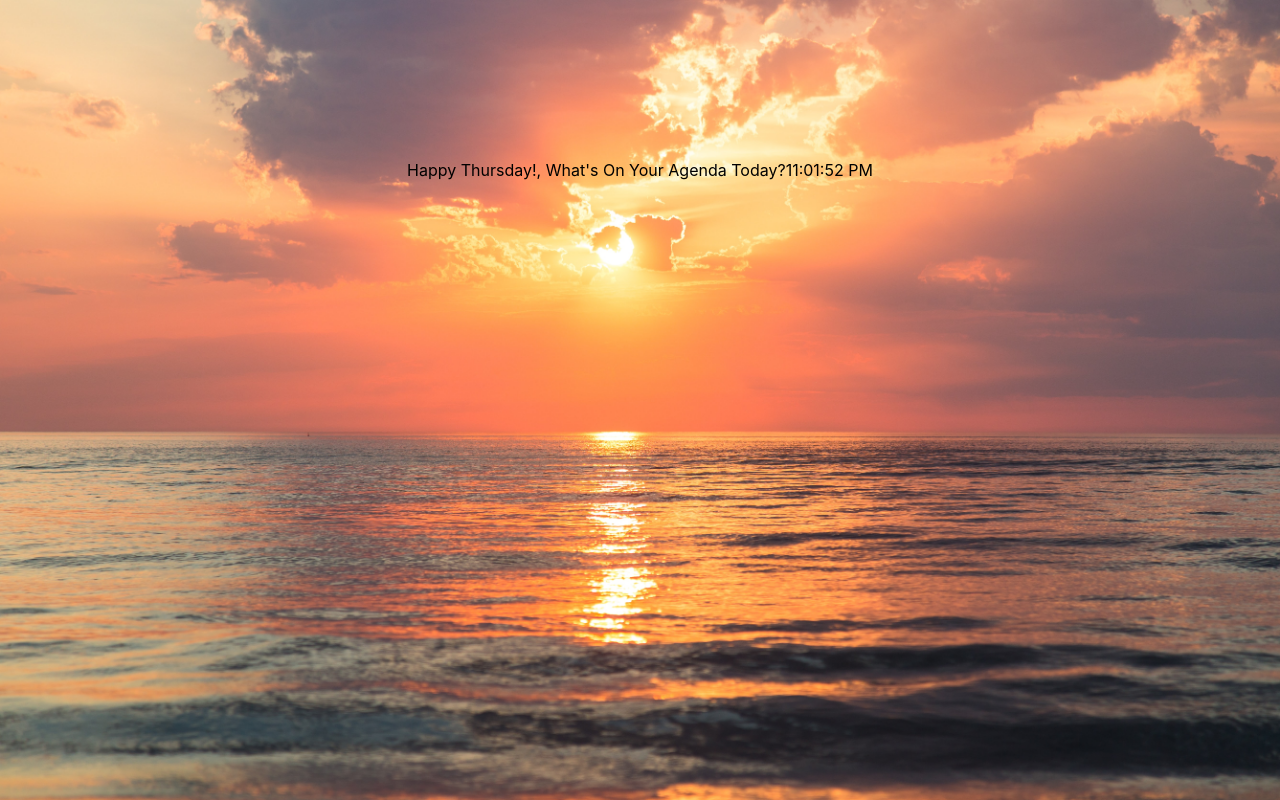
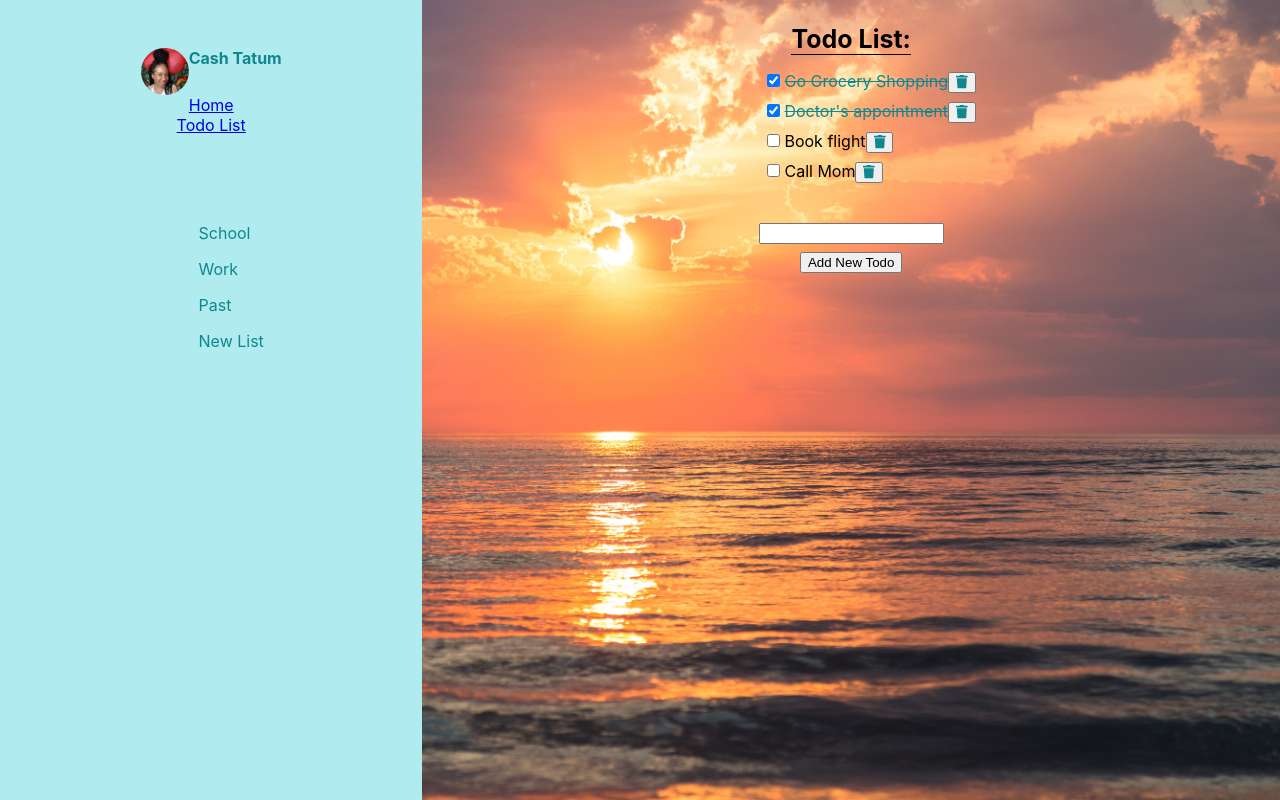
Before and after one commit to atatum718/todo-react, a React (Create React App) app: page /todos in a window 1280 px wide. Built offline with nearby package versions, Linux system fonts and the light colour scheme.

Commit message:
corrected spelling on the route so my links would work properly

```diff
--- a/src/App.js
+++ b/src/App.js
@@ -1,123 +1,32 @@
 import React from "react";
 import avatar from "../src/imgs/me-on-erica-bdayjpg.jpg";
 import "./App.css";
-import Todoitem from "./components/Todoitem.js";
+import TodoList from "./components/TodoList";
+
 import Nav from "./components/Nav.js";
+import Clock from "./components/Clock";
+import { Switch, Route } from "react-router-dom";
 
-const TODO_LIST_KEY = "todoapp_list";
 class App extends React.Component {
   state = {
     user: {
       ProfileName: "Cash Tatum",
       profileImg: avatar,
     },
-    todoList: [
-      {
-        id: 1,
-        description: "Go Grocery Shopping",
-        isCompleted: true,
-      },
-      {
-        id: 2,
-        description: "Doctor's appointment",
-        isCompleted: true,
-      },
-      {
-        id: 3,
-        description: "Book flight",
-        isCompleted: false,
-      },
-      {
-        id: 4,
-        description: "Call Mom",
-        isCompleted: false,
-      },
-    ],
-    newTodoDescription: "",
-  };
-
-  componentDidMount() {
-    let todoListStr = localStorage.getItem(TODO_LIST_KEY);
-    if (todoListStr) {
-      this.setState({
-        todoList: JSON.parse(todoListStr),
-      });
-    }
-  }
-
-  componentDidUpdate(prevProps, prevState) {
-    if (this.state.todoList !== prevState.todoList) {
-      let todoListStr = JSON.stringify(this.state.todoList);
-      localStorage.setItem(TODO_LIST_KEY, todoListStr);
-    }
-  }
-
-  handleChangeNewTodo = (event) => {
-    const value = event.target.value;
-    this.setState({ newTodoDescription: value });
-  };
-  handleAddNewTodo = () => {
-    this.setState((state) => {
-      return {
-        todoList: [
-          ...state.todoList,
-          { id: 5, description: state.newTodoDescription, isCompleted: false },
-        ],
-        newTodoDescription: "",
-      };
-    });
-  };
-
-  handleCheckTodo = (id) => {
-    this.setState((state) => {
-      let newList = state.todoList.map((item) => {
-        if (item.id === id) {
-          return { ...item, isCompleted: !item.isCompleted };
-        }
-        return item;
-      });
-      return { todoList: newList };
-    });
-  };
-
-  handleDeleteTodo = (id) => {
-    this.setState((state) => {
-      let filteredList = state.todoList.filter((item) => {
-        if (item.id === id) {
-          return false;
-        }
-        return true;
-      });
-      return { todoList: filteredList };
-    });
   };
 
   render() {
     return (
       <div style={styles.pageContainer}>
         <Nav user={this.state.user} />
-        <div style={styles.listContainer}>
-          <h1 style={styles.listTitle}>Todo List:</h1>
-          <ul>
-            {this.state.todoList.map((todoItem) => (
-              <Todoitem
-                key={todoItem.id}
-                todoItem={todoItem}
-                onCheckTodo={this.handleCheckTodo}
-                onDeleteTodo={this.handleDeleteTodo}
-              />
-            ))}
-          </ul>
-          <input
-            style={styles.newItemInput}
-            onChange={this.handleChangeNewTodo}
-            value={this.state.newTodoDescription}
-            type="text"
-          />
-          <button onClick={this.handleAddNewTodo} style={styles.newItemButton}>
-            Add New Todo
-          </button>
-        </div>
+        <Switch>
+          <Route exact path="/">
+            <Clock />
+          </Route>
+          <Route path="/todos">
+            <TodoList />
+          </Route>
+        </Switch>
       </div>
     );
   }
@@ -128,26 +37,6 @@ const styles = {
     display: "flex",
     width: "100%",
   },
-  listContainer: {
-    padding: "0 2rem",
-    width: "67%",
-    display: "flex",
-    flexDirection: "column",
-    alignItems: "center",
-  },
-  listTitle: {
-    marginTop: "1.5rem",
-    marginBottom: "1rem",
-    borderBottom: "1px solid black",
-    // marginTop: "2rem",
-    fontSize: "25px",
-  },
-  newItemInput: {
-    marginTop: "2rem",
-  },
-  newItemButton: {
-    marginTop: ".5rem",
-  },
 };
 
 export default App;
--- a/src/components/Clock.js
+++ b/src/components/Clock.js
@@ -19,14 +19,18 @@ class Clock extends React.Component {
   }
   render() {
     let greeting = "";
-    if (this.state.day === 4) {
-      greeting = " Happy Thursday!, What's On Your Agenda Today?";
+    if (this.state.day === 1) {
+      greeting =
+        " Happy Monday!, Top of the week. What's On Your Agenda Today?";
     }
     if (this.state.day === 5) {
       greeting = "Yay its Friday!, What's On Your Agenda Today?";
+    } else {
+      greeting = " What do you need to do Today?";
     }
+
     return (
-      <div className="background-image" style={styles.greetingSentence}>
+      <div style={styles.greetingSentence}>
         {greeting}
         {this.state.now.toLocaleTimeString()}
       </div>
--- a/src/components/Nav.js
+++ b/src/components/Nav.js
@@ -1,5 +1,5 @@
 import React from "react";
-
+import { Link } from "react-router-dom";
 const fontColor = "#10878E";
 
 function Nav(props) {
@@ -16,6 +16,8 @@ function Nav(props) {
         />
         <h2 style={styles.UserName}>{props.user.ProfileName}</h2>
       </div>
+      <Link to="/">Home</Link>
+      <Link to="/todos">Todo List</Link>
       <ul style={styles.linkList}>
         <li style={styles.linkListItem} className={"sidebar-list"}>
           School
--- /dev/null
+++ b/src/components/TodoList.js
@@ -0,0 +1,139 @@
+import React from "react";
+import Todoitem from "./Todoitem";
+
+const TODO_LIST_KEY = "todoapp_list";
+class TodoList extends React.Component {
+  state = {
+    todoList: [
+      {
+        id: 1,
+        description: "Go Grocery Shopping",
+        isCompleted: true,
+      },
+      {
+        id: 2,
+        description: "Doctor's appointment",
+        isCompleted: true,
+      },
+      {
+        id: 3,
+        description: "Book flight",
+        isCompleted: false,
+      },
+      {
+        id: 4,
+        description: "Call Mom",
+        isCompleted: false,
+      },
+    ],
+    newTodoDescription: "",
+  };
+
+  componentDidMount() {
+    let todoListStr = localStorage.getItem(TODO_LIST_KEY);
+    if (todoListStr) {
+      this.setState({
+        todoList: JSON.parse(todoListStr),
+      });
+    }
+  }
+
+  componentDidUpdate(prevProps, prevState) {
+    if (this.state.todoList !== prevState.todoList) {
+      let todoListStr = JSON.stringify(this.state.todoList);
+      localStorage.setItem(TODO_LIST_KEY, todoListStr);
+    }
+  }
+
+  handleChangeNewTodo = (event) => {
+    const value = event.target.value;
+    this.setState({ newTodoDescription: value });
+  };
+  handleAddNewTodo = () => {
+    this.setState((state) => {
+      return {
+        todoList: [
+          ...state.todoList,
+          { id: 5, description: state.newTodoDescription, isCompleted: false },
+        ],
+        newTodoDescription: "",
+      };
+    });
+  };
+
+  handleCheckTodo = (id) => {
+    this.setState((state) => {
+      let newList = state.todoList.map((item) => {
+        if (item.id === id) {
+          return { ...item, isCompleted: !item.isCompleted };
+        }
+        return item;
+      });
+      return { todoList: newList };
+    });
+  };
+
+  handleDeleteTodo = (id) => {
+    this.setState((state) => {
+      let filteredList = state.todoList.filter((item) => {
+        if (item.id === id) {
+          return false;
+        }
+        return true;
+      });
+      return { todoList: filteredList };
+    });
+  };
+
+  render() {
+    return (
+      <div style={styles.listContainer}>
+        <h1 style={styles.listTitle}>Todo List:</h1>
+        <ul>
+          {this.state.todoList.map((todoItem) => (
+            <Todoitem
+              key={todoItem.id}
+              todoItem={todoItem}
+              onCheckTodo={this.handleCheckTodo}
+              onDeleteTodo={this.handleDeleteTodo}
+            />
+          ))}
+        </ul>
+        <input
+          style={styles.newItemInput}
+          onChange={this.handleChangeNewTodo}
+          value={this.state.newTodoDescription}
+          type="text"
+        />
+        <button onClick={this.handleAddNewTodo} style={styles.newItemButton}>
+          Add New Todo
+        </button>
+      </div>
+    );
+  }
+}
+
+export default TodoList;
+
+const styles = {
+  listContainer: {
+    padding: "0 2rem",
+    width: "67%",
+    display: "flex",
+    flexDirection: "column",
+    alignItems: "center",
+  },
+  listTitle: {
+    marginTop: "1.5rem",
+    marginBottom: "1rem",
+    borderBottom: "1px solid black",
+    // marginTop: "2rem",
+    fontSize: "25px",
+  },
+  newItemInput: {
+    marginTop: "2rem",
+  },
+  newItemButton: {
+    marginTop: ".5rem",
+  },
+};
--- a/src/index.js
+++ b/src/index.js
@@ -7,8 +7,10 @@ import Dashboard from "./components/Dashboard";
 
 ReactDOM.render(
   <React.StrictMode>
-    {/* <App /> */}
-    <Clock />
+    <BrowserRouter>
+      {/* <Clock /> */}
+      <App />
+    </BrowserRouter>
     <Dashboard />
   </React.StrictMode>,
   document.getElementById("root")
```
